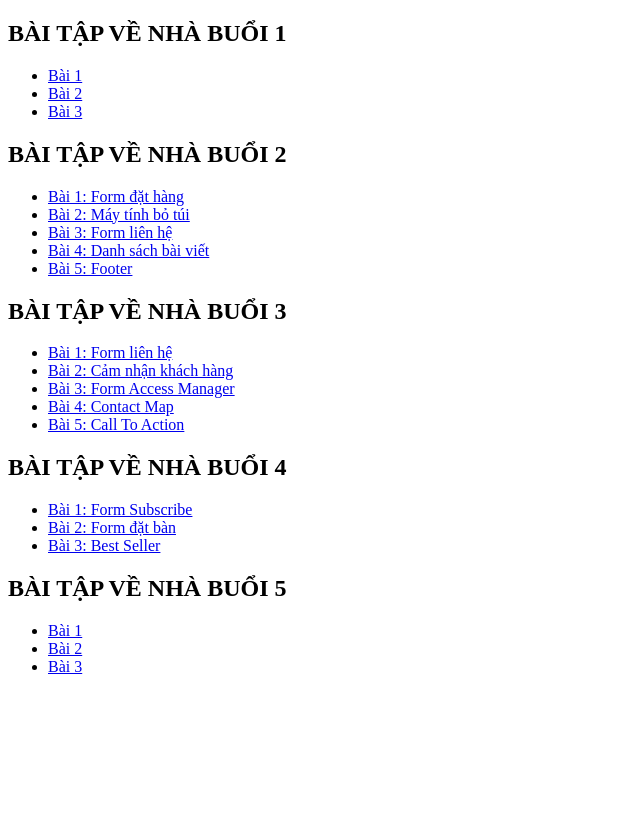
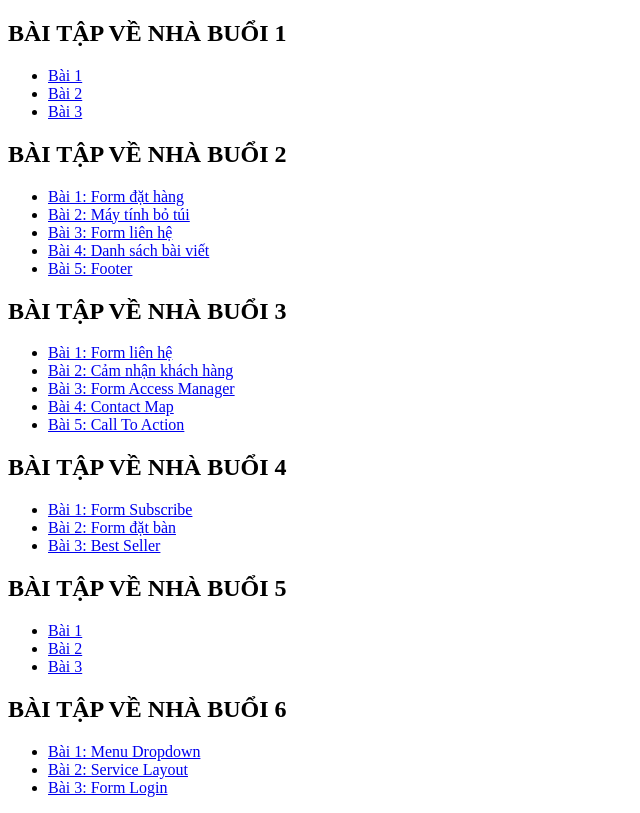
Before and after one commit to ronbanh549/f8-fullstack-k5, a plain HTML site: page index.html in a window 1280 px wide. Shown: the whole page, without its empty margins (0-640 px from the left). Drawn offline with Linux system fonts and the light colour scheme.

Commit message:
done day 06

```diff
--- a/index.html
+++ b/index.html
@@ -82,6 +82,18 @@
             <a href="./Day-5/bai3.html">Bài 3</a>
         </li>
     </ul>
+    <h2>BÀI TẬP VỀ NHÀ BUỔI 6</h2>
+    <ul>
+        <li>
+            <a href="./Day-6/bai1.html">Bài 1: Menu Dropdown</a>
+        </li>
+        <li>
+            <a href="./Day-6/bai2.html">Bài 2: Service Layout</a>
+        </li>
+        <li>
+            <a href="./Day-6/bai3.html">Bài 3: Form Login</a>
+        </li>
+    </ul>
 </body>
 
 </html>
```
